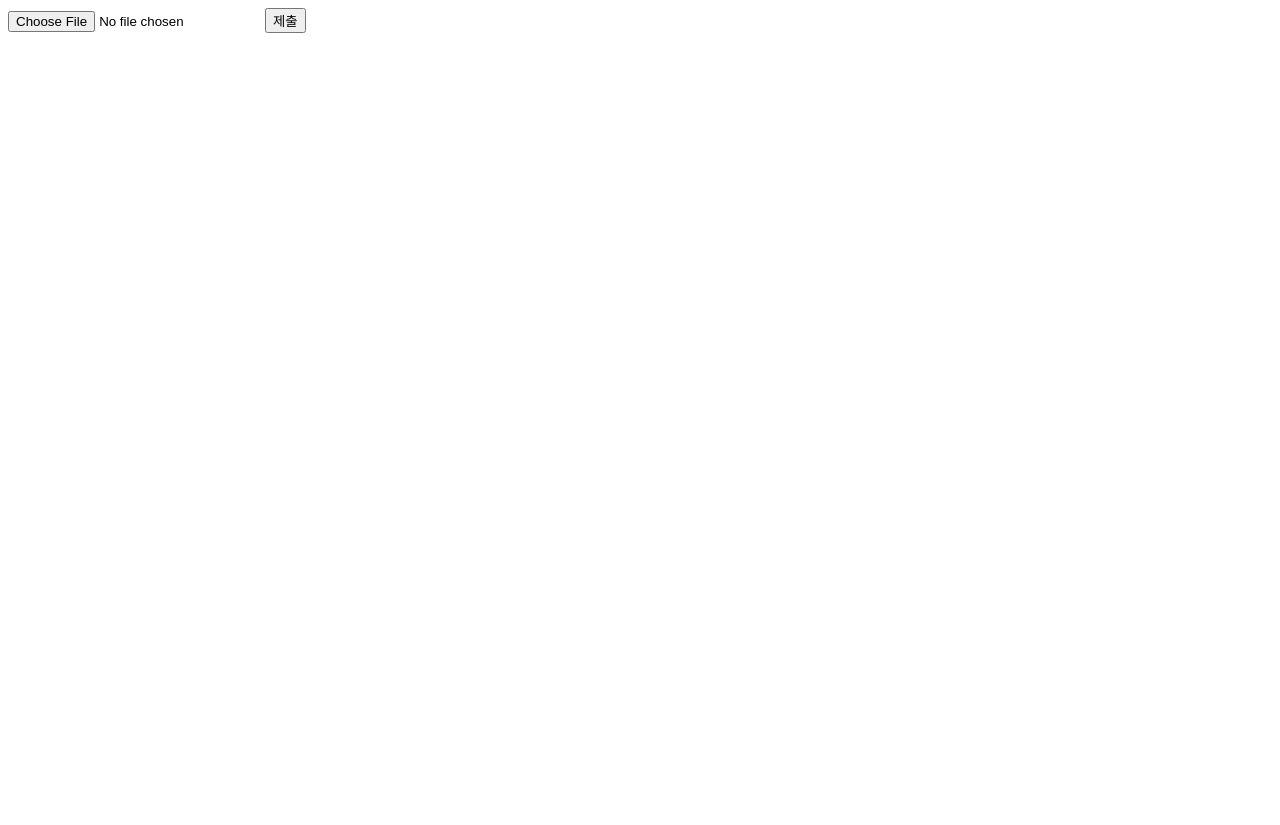
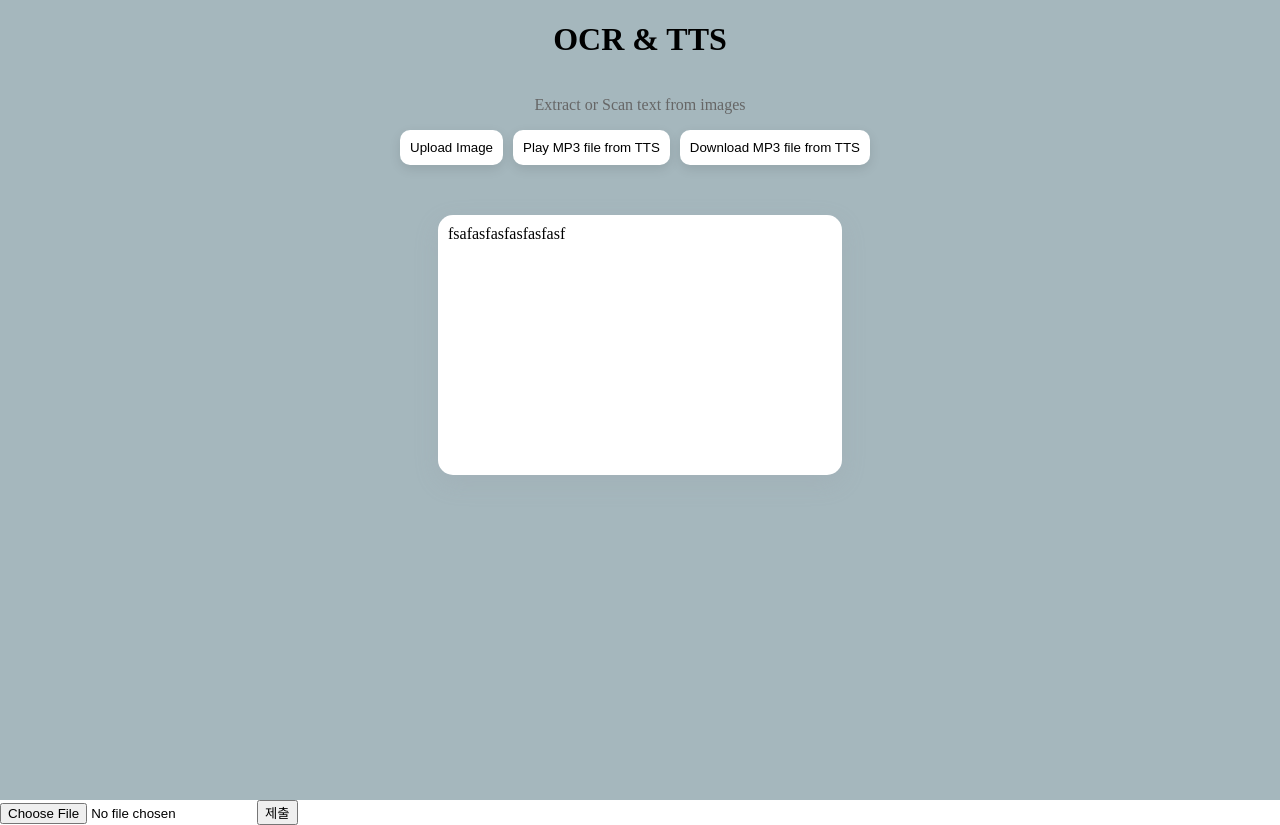
Before and after one commit to faker007/tessereactjs, a website: page public/index.html in a window 1280 px wide. Before the commit the page ends 800 px from the top, so only its background shows below. Drawn offline with nearby package versions, Linux system fonts and the light colour scheme.

Commit message:
add: jQuery library and click event

```diff
--- a/public/index.html
+++ b/public/index.html
@@ -1,11 +1,88 @@
 <!DOCTYPE html>
 <html>
   <head>
-    <title>Title of the document</title>
+    <title>OCR & TTS</title>
+    <style>
+      body {
+        margin: 0;
+        padding: 0;
+      }
+      .main {
+        width: 100vw;
+        height: 100vh;
+        background-color: #a5b7bd;
+      }
+      .body {
+        display: flex;
+        align-items: center;
+        justify-content: center;
+        flex-direction: column;
+      }
+      .sub-title {
+        color: #666;
+      }
+      .button-container {
+        display: flex;
+        align-items: center;
+        justify-content: center;
+      }
+      button {
+        padding: 10px;
+        border-radius: 10px;
+        border: 0;
+        background-color: white;
+        margin-right: 10px;
+        box-shadow: rgba(0, 0, 0, 0.1) 0px 4px 12px;
+      }
+      .tts-container {
+        width: 30vw;
+        height: 30vh;
+        display: flex;
+        background-color: white;
+        margin-top: 50px;
+        padding: 10px;
+        border-radius: 15px;
+        box-shadow: rgba(149, 157, 165, 0.2) 0px 8px 24px;
+      }
+    </style>
+    <script
+      src="https://code.jquery.com/jquery-1.12.4.min.js"
+      integrity="sha256-ZosEbRLbNQzLpnKIkEdrPv7lOy9C27hHQ+Xp8a4MxAQ="
+      crossorigin="anonymous"
+    ></script>
+    <script>
+      $("document").ready(function () {
+        $(".file-upload").click(function (e) {
+          e.preventDefault();
+
+          $("#img").click();
+        });
+      });
+    </script>
   </head>
 
   <body>
-    <form action="/upload" method="post" enctype="multipart/form-data">
+    <div class="main">
+      <div class="body">
+        <h1>OCR & TTS</h1>
+        <p class="sub-title">Extract or Scan text from images</p>
+        <div class="button-container">
+          <button class="file-upload">Upload Image</button>
+          <button>Play MP3 file from TTS</button>
+          <button>Download MP3 file from TTS</button>
+        </div>
+        <div class="tts-container">
+          <span class="tts-text">fsafasfasfasfasfasf</span>
+        </div>
+      </div>
+    </div>
+
+    <form
+      id="uploadForm"
+      action="/upload"
+      method="post"
+      enctype="multipart/form-data"
+    >
       <label for="img"></label>
       <input type="file" id="img" name="img" , accept="image/*" />
       <input type="submit" value="제출" />
```
